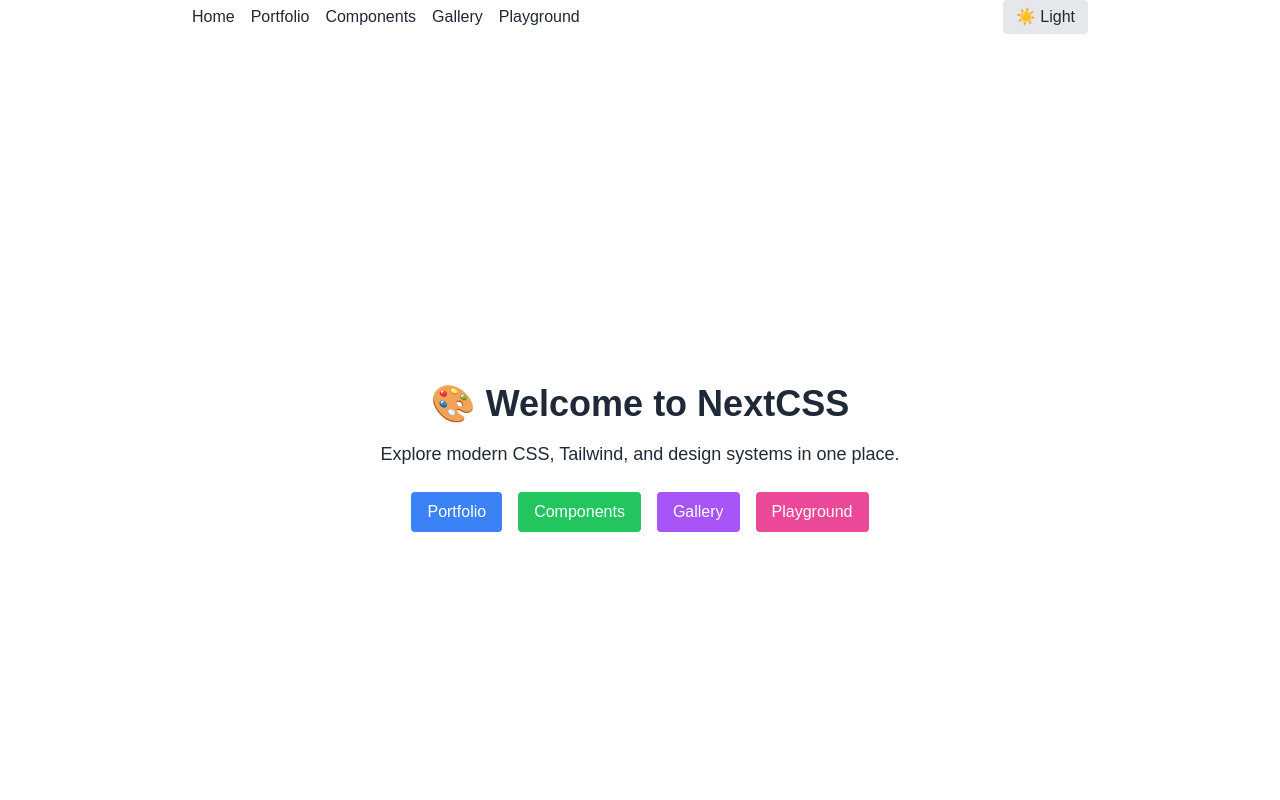
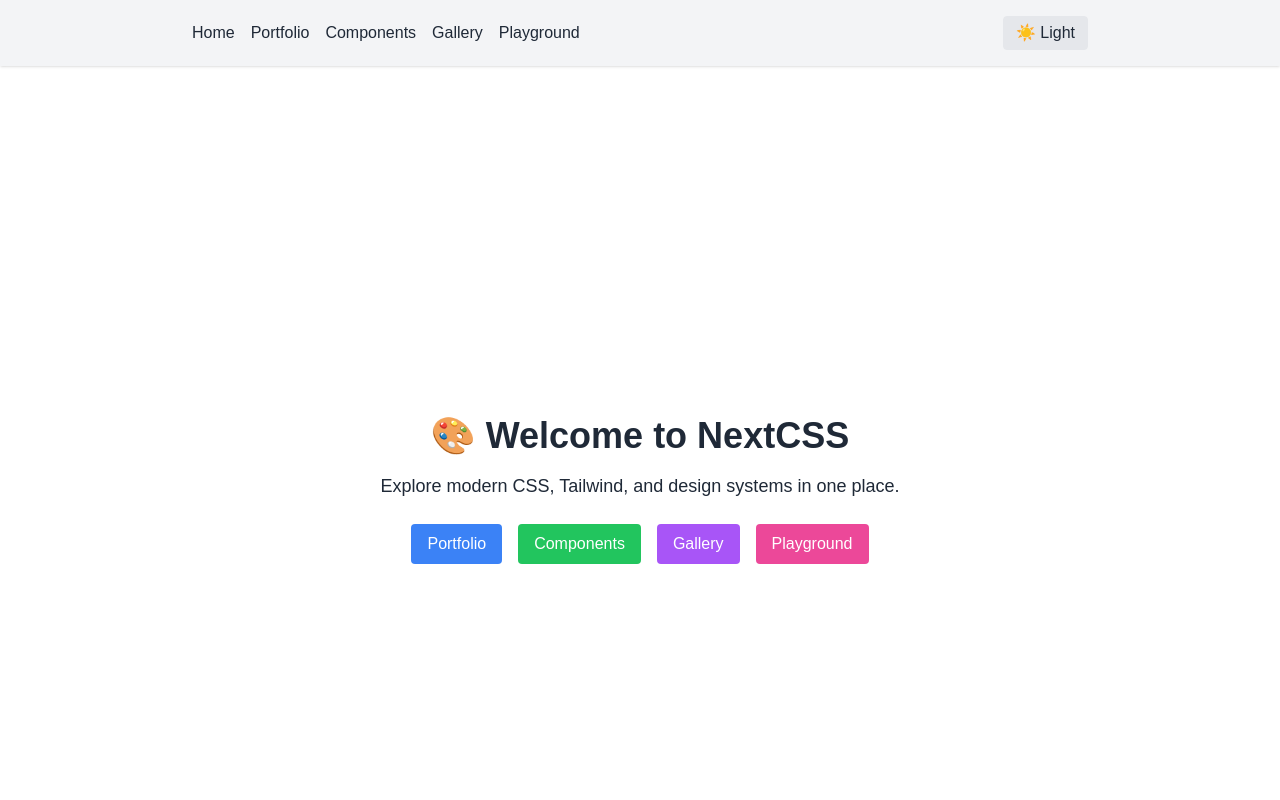
Before and after one commit to Build-1-0-0/nextcss, a Next.js app: page / in a window 1280 px wide. Shown: the top 800 px of the page. Built offline with nearby package versions, Linux system fonts and the light colour scheme.

Commit message:
Update Navbar.tsx

```diff
--- a/components/Navbar.tsx
+++ b/components/Navbar.tsx
@@ -1,13 +1,12 @@
 // components/Navbar.tsx
-import Link from "next/link";
-import ThemeToggle from "@/components/ThemeToggle";
+'use client';
+import Link from 'next/link';
+import ThemeToggle from './ThemeToggle';
 
 export default function Navbar() {
   return (
-    <nav
-      className="max-w-4xl mx-auto flex flex-wrap gap-4 items-center"
-      aria-label="Main navigation"
-    >
+    <header className="p-4 shadow bg-gray-100 dark:bg-gray-800">
+      <nav className="max-w-4xl mx-auto flex flex-wrap gap-4 items-center">
         <Link href="/">Home</Link>
         <Link href="/portfolio">Portfolio</Link>
         <Link href="/components">Components</Link>
@@ -15,5 +14,6 @@ export default function Navbar() {
         <Link href="/playground">Playground</Link>
         <ThemeToggle />
       </nav>
+    </header>
   );
 }
```
Lines whose indentation alone changed are shown as unchanged.
